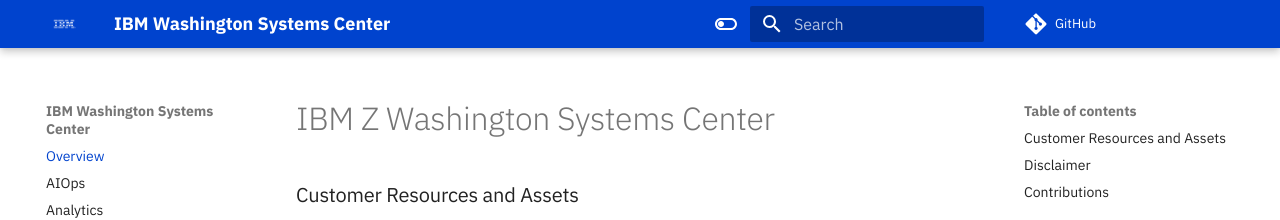
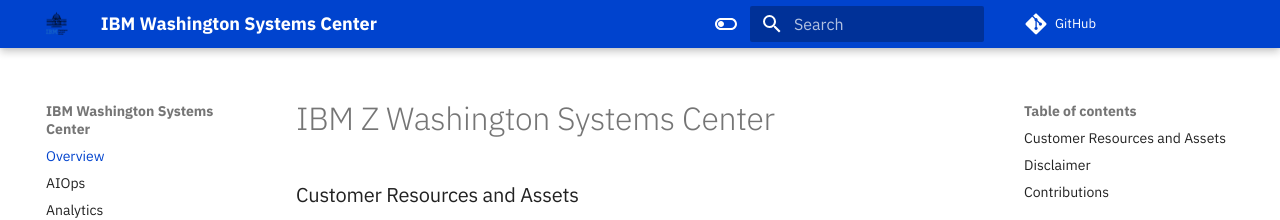
Before and after one commit to ibm-wsc/website, an MkDocs documentation site: the page built from docs/index.md, in a window 1280 px wide. Shown: the top 220 px of the page. Built offline with MkDocs 1.6.1 and Material for MkDocs 9.7.7, drawn with Linux system fonts in a browser that asks for light colours.

Commit message:
change logo

```diff
--- a/mkdocs.yml
+++ b/mkdocs.yml
@@ -38,8 +38,8 @@
 remote_branch: 'gh-pages'
 remote_name: 'origin'
 theme:
-  logo: assets/ibm_logo.png
-  favicon: assets/ibm_logo.png
+  logo: assets/wsc-logo.png
+  favicon: assets/wsc-logo.png
   name: material
   font:
     text: IBM Plex Sans
```
Also changed, not shown: docs/assets/wsc-logo.png (added).
